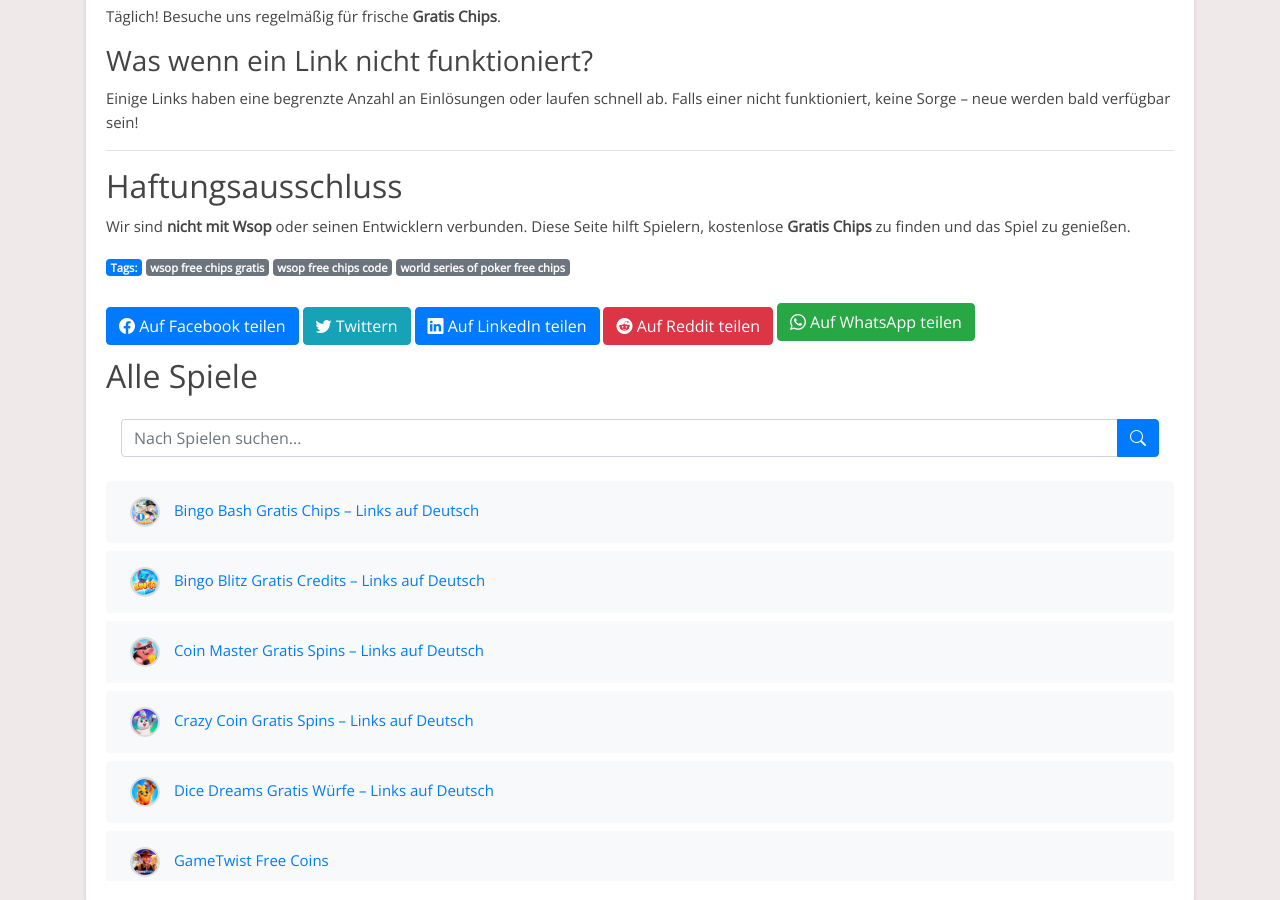
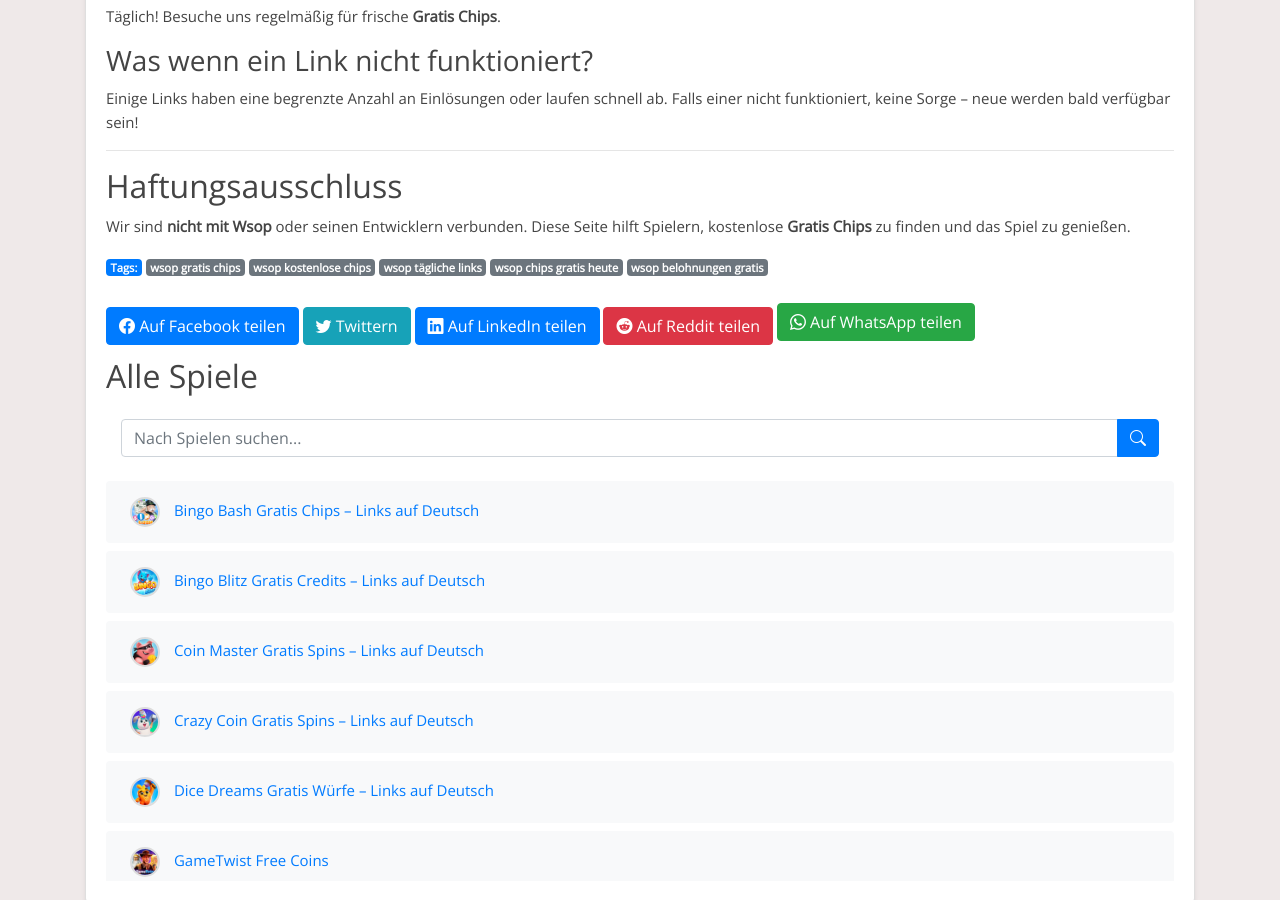
Before and after one commit to Prollad99/bs-de, a Jekyll site: the page built from _posts/2025-01-20-wsop.md, in a window 1280 px wide and 900 px high, scrolled down 8476 px. Built offline with Jekyll 4.4.1, drawn with Linux system fonts in a browser that asks for light colours; some of the changed text lies outside the part shown.

Commit message:
Update 2025-01-20-wsop.md

```diff
--- a/_posts/2025-01-20-wsop.md
+++ b/_posts/2025-01-20-wsop.md
@@ -1,15 +1,22 @@
 ---
 layout: post
-title: "WSOP Free Chips"
-date: 2025-01-20
+title: "WSOP Gratis Chips – Links auf Deutsch"
+description: "Sichere dir täglich kostenlose WSOP Chips! Neue Gratis-Links für deutsche Spieler – 100% sicher und aktuell."
+date: 2025-03-14
 author: "BonusCollector"
-permalink: /wsop-free-chips/
+permalink: /wsop-gratis-chips/
+redirect_from: /wsop-free-chips/
 image: /assets/images/wsop.webp
+alt: "WSOP Gratis Chips Belohnung"
 include_file: wsop.html
 manifest: /manifests/wsop.json
-tags: [wsop free chips gratis, wsop free chips code, world series of poker free chips]
+tags:
+  - "wsop gratis chips"
+  - "wsop kostenlose chips"
+  - "wsop tägliche links"
+  - "wsop chips gratis heute"
+  - "wsop belohnungen gratis"
 ---
-
 {% include wsop_post.html %}
 
 {% include wsop.html %}
```
